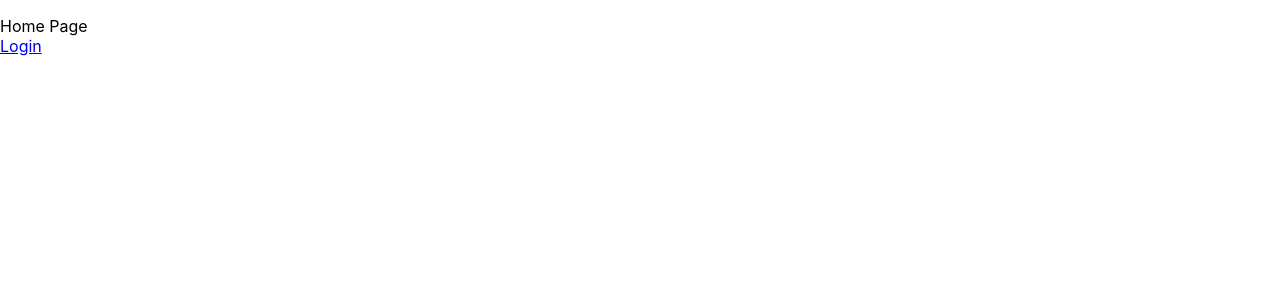
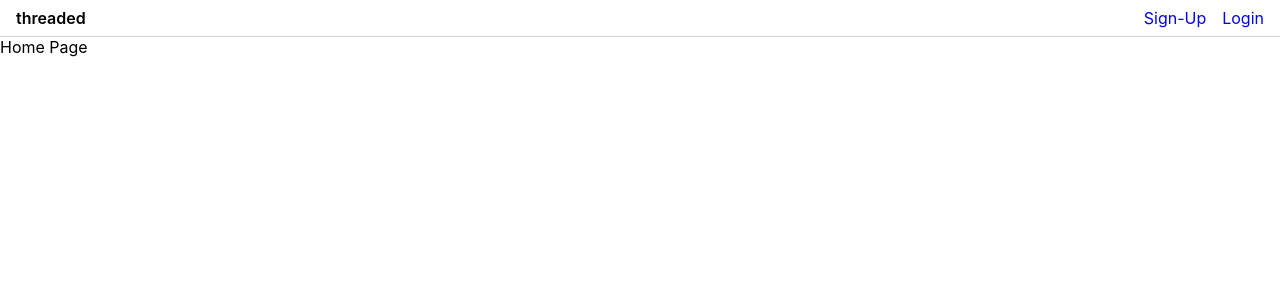
Before and after one commit to d33kshant/threaded, a React (Create React App) app in the folder client/: page / in a window 1280 px wide. Shown: the top 300 px of the page. Built offline with nearby package versions, Linux system fonts and the light colour scheme.

Commit message:
Add NavBar

```diff
--- a/client/src/pages/HomePage.tsx
+++ b/client/src/pages/HomePage.tsx
@@ -1,13 +1,18 @@
-import { useAuthContext } from "../contexts/AuthContext"
+// import { useAuthContext } from "../contexts/AuthContext"
+
+import NavBar from "../components/NavBar"
 
 const HomePage: React.FC = () => {
 
-	const { user } = useAuthContext()
+	// const { user } = useAuthContext()
 
 	return (
+		<>
+		<NavBar />
 		<div>
-			{ user ? <p>Username: {user.username} <br/> Id: {user.id}</p> : <p>Home Page <br /> <a href="/login">Login</a> </p> }
+			Home Page
 		</div>
+		</>
 	)
 }
 
```
